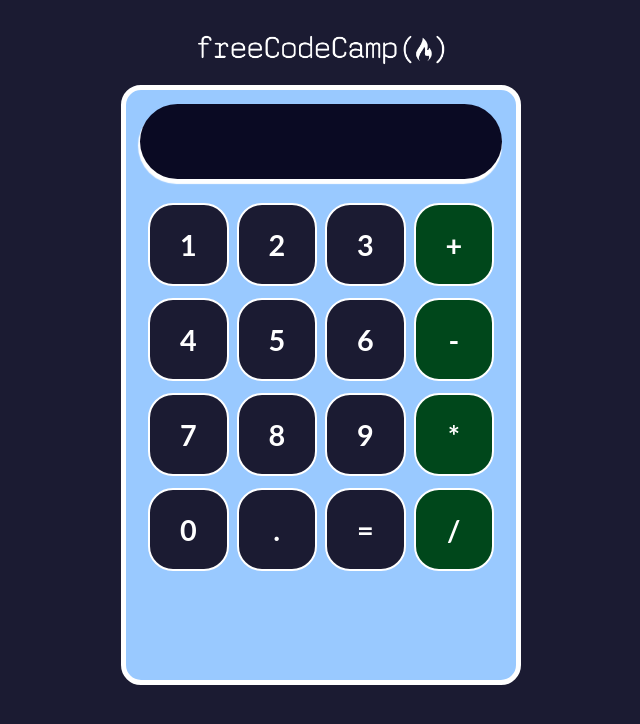
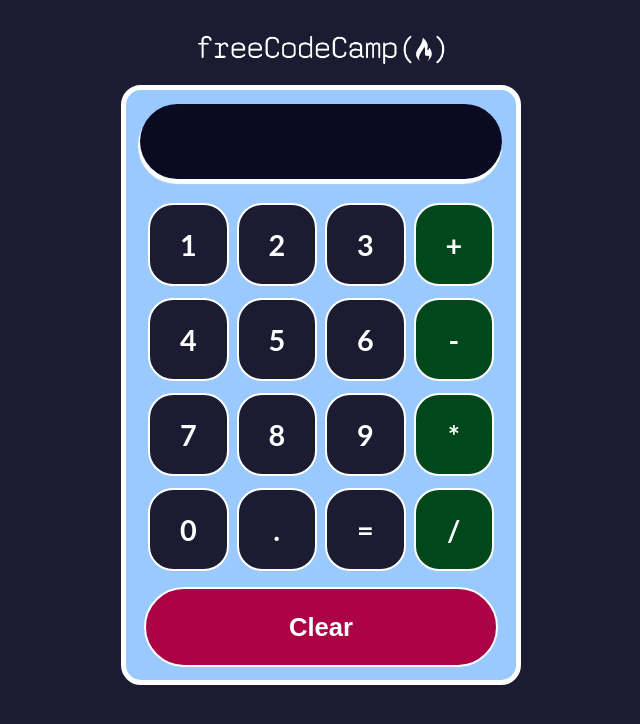
Before and after one commit to Hcrj99/Calculator, a React (Create React App) app: page / in a window 1280 px wide. Shown: the top 724 px of the page, without its empty margins (319-959 px from the left). Built offline with nearby package versions, Linux system fonts and the light colour scheme; the HTML template or start-up script is replaced by a standard one.

Commit message:
add button clear component + style

```diff
--- a/src/App.js
+++ b/src/App.js
@@ -2,6 +2,7 @@
 import freeCodeCamplogo from './assets/img/freecodecamp-logo.png'
 import Button from './components/button';
 import Screen from './components/screen';
+import ButtonClear from './components/buttonClear';
 
 function App() {
   return (
@@ -38,7 +39,9 @@
           <Button>=</Button>
           <Button>/</Button>
         </div>
-        <div className='row'></div>
+        <div className='row'>
+          <ButtonClear>Clear</ButtonClear>
+        </div>
       </section>
     </div>
   );
--- /dev/null
+++ b/src/components/buttonClear.jsx
@@ -0,0 +1,10 @@
+import React from "react";
+import '../styles/buttonClear.css'
+
+const ButtonClear = (props) => (
+  <button className='button__clear'>
+    {props.children}
+  </button>
+);
+
+export default ButtonClear;
--- a/src/components/screen.jsx
+++ b/src/components/screen.jsx
@@ -2,7 +2,7 @@
 import '../styles/screen.css'
 
 const Screen = ({ input }) => (
-  <div className="input__user">
+  <div className='input__user'>
     {input}
   </div>
 );
--- a/src/styles/button.css
+++ b/src/styles/button.css
@@ -6,13 +6,13 @@
   align-items: center;
   font-weight: bold;
   font-size: 1.8rem;
-  background-color: #1b1b32;
-  color: white;
   border-radius: 25px;
   border: 2px solid white;
   margin: 4px;
   cursor: pointer;
   user-select: none;
+  background-color: #1b1b32;
+  color: white;
 }
 
 .button-container:hover {
--- /dev/null
+++ b/src/styles/buttonClear.css
@@ -0,0 +1,19 @@
+.button__clear{
+  height: 80px;
+  font-size: 1.6em;
+  font-weight: bold;
+  display: flex;
+  flex: 1 1;
+  margin-top: 8px;
+  justify-content: center;
+  align-items: center;
+  cursor: pointer;
+  border-radius: 45px;
+  background-color: #ac0246;
+  color: white;
+  border: 2px solid white;
+}
+
+.button__clear:hover{
+  background-color: #ebb000;
+}
```
Also changed, not shown: src/styles/screen.css (indentation only).
